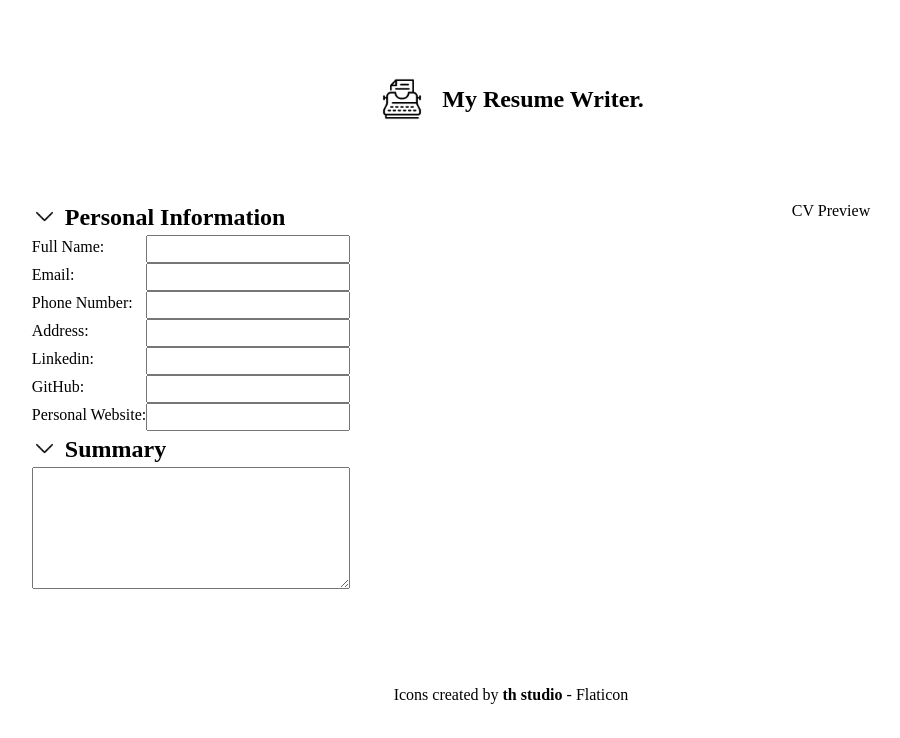
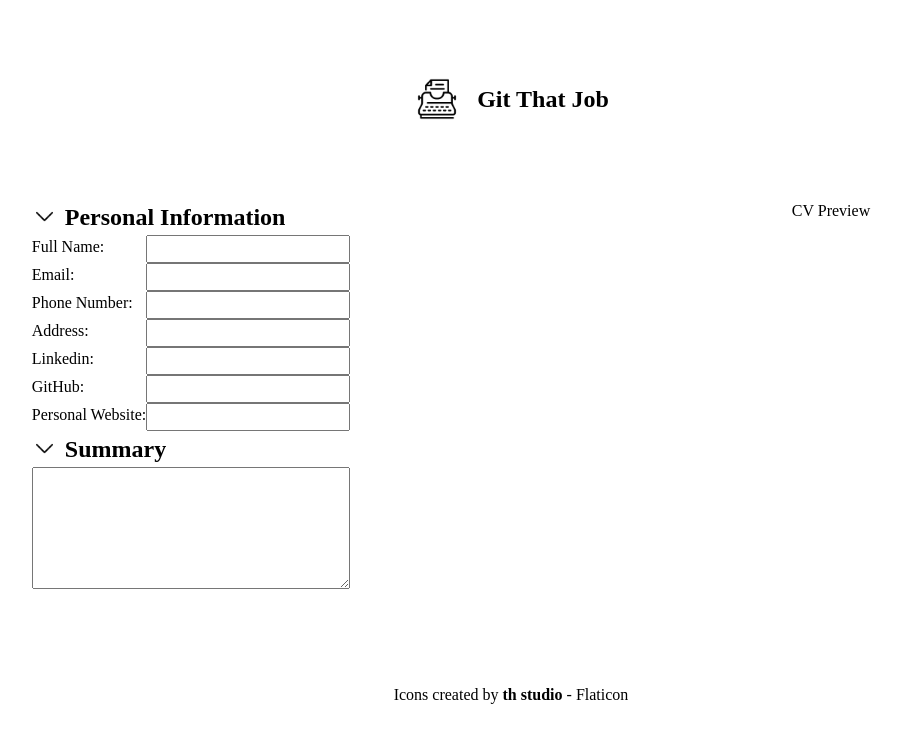
Before and after one commit to verobelo/cv-creator, a React (Vite) app in the folder cv-creator/: page / in a window 1280 px wide. Shown: the top 738 px of the page, without its empty margins (129-1029 px from the left). Built offline with nearby package versions, Linux system fonts and the light colour scheme; a web font is replaced by a local one.

Commit message:
Change page title

```diff
--- a/cv-creator/src/components/Header.jsx
+++ b/cv-creator/src/components/Header.jsx
@@ -2,7 +2,7 @@ export default function Header() {
   return (
     <header>
       <img src="./public/typewriter.png" alt="logo" width={48} height={48} />
-      <h2>My Resume Writer.</h2>
+      <h2>Git That Job</h2>
     </header>
   );
 }
```
